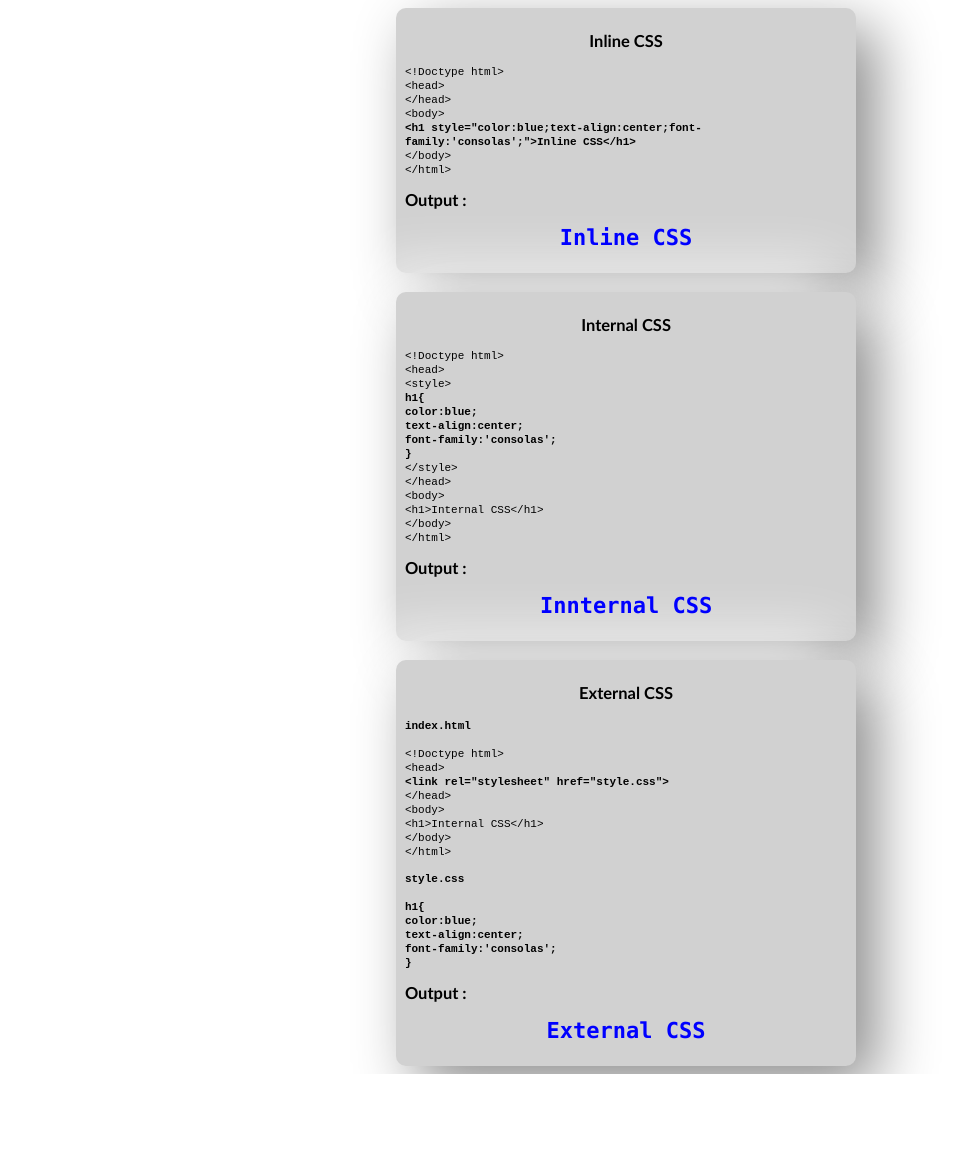
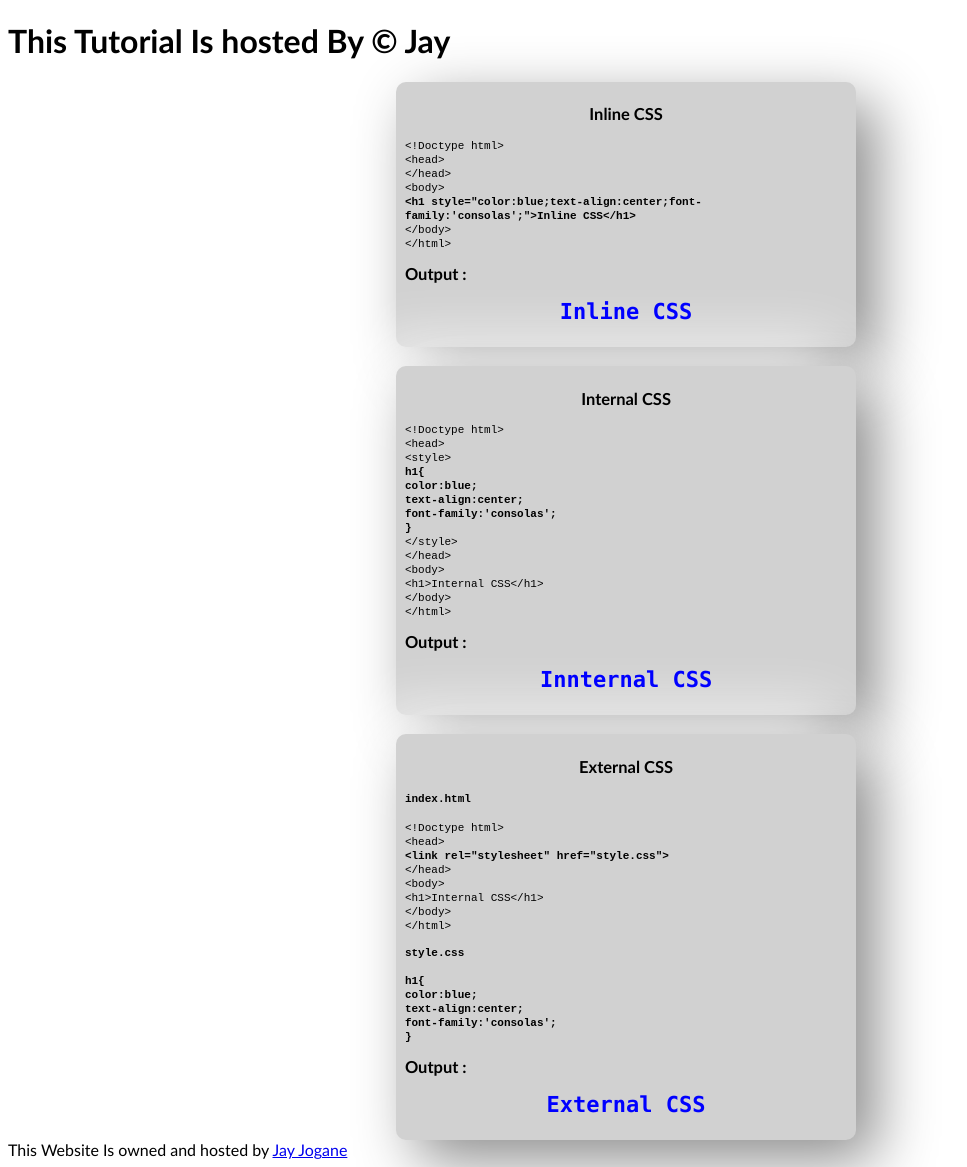
Before and after one commit to unkown812/unkown812.github.io, a plain HTML site: page index.html in a window 1280 px wide. Shown: the whole page, without its empty margins (0-967 px from the left). Before the commit the page ends 1074 px from the top, so only its background shows below. Drawn offline with Linux system fonts and the light colour scheme.

Commit message:
index.html

```diff
--- a/index.html
+++ b/index.html
@@ -48,6 +48,7 @@
  </style>
 </head>
 <body>
+        <h1>This Tutorial Is hosted By &copy; Jay</h1>
 <div class="box">
  <div class="inline">
 <h2 align="center">Inline CSS</h2>
@@ -111,5 +112,8 @@
  </div>
 </div>
 </div>
+<footer>
+        This Website Is owned and hosted by <a href="https://github.com/unkown812jay/unkown812jay.github.com">Jay Jogane</a>
+</footer>
 </body>
 </html>
```
